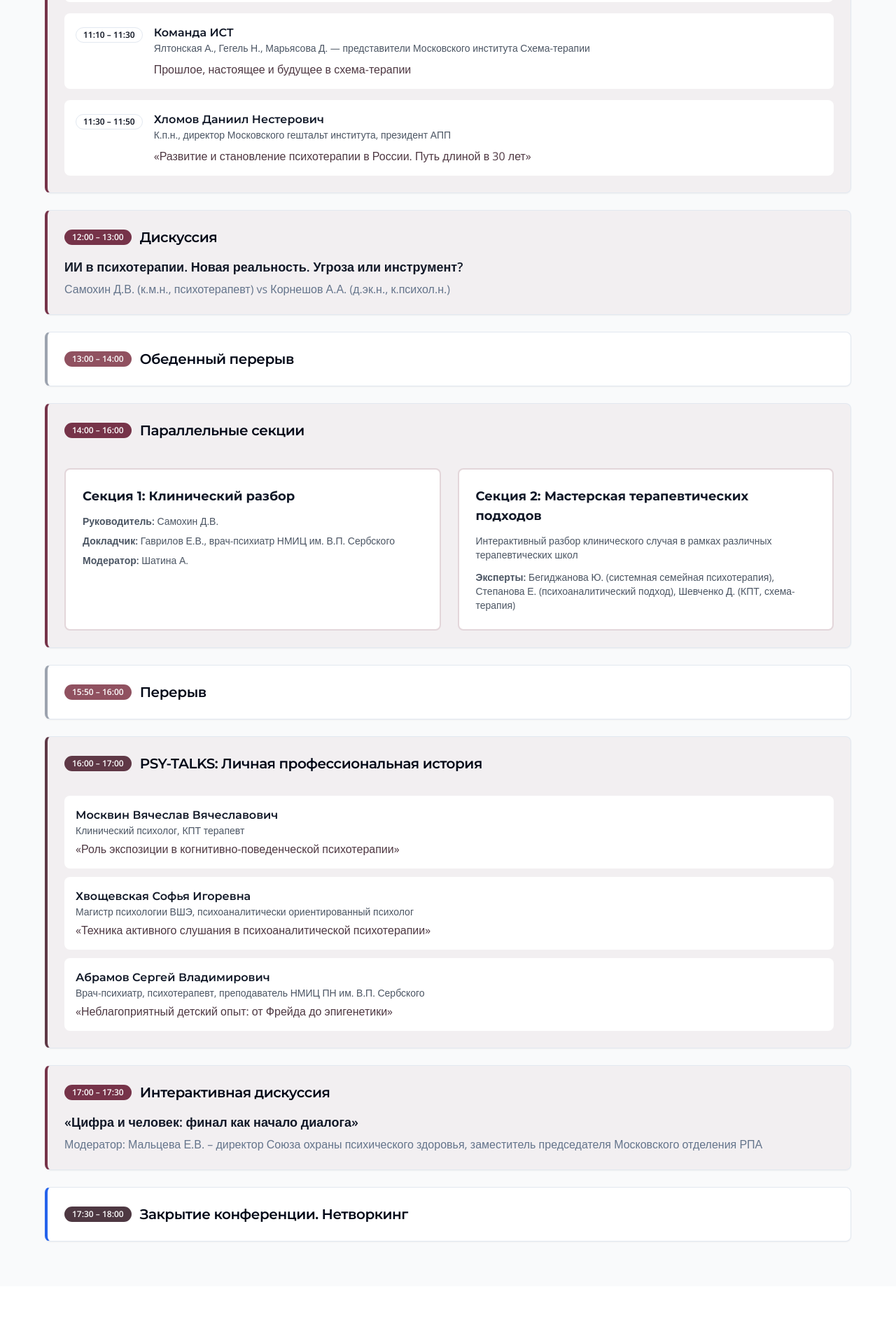
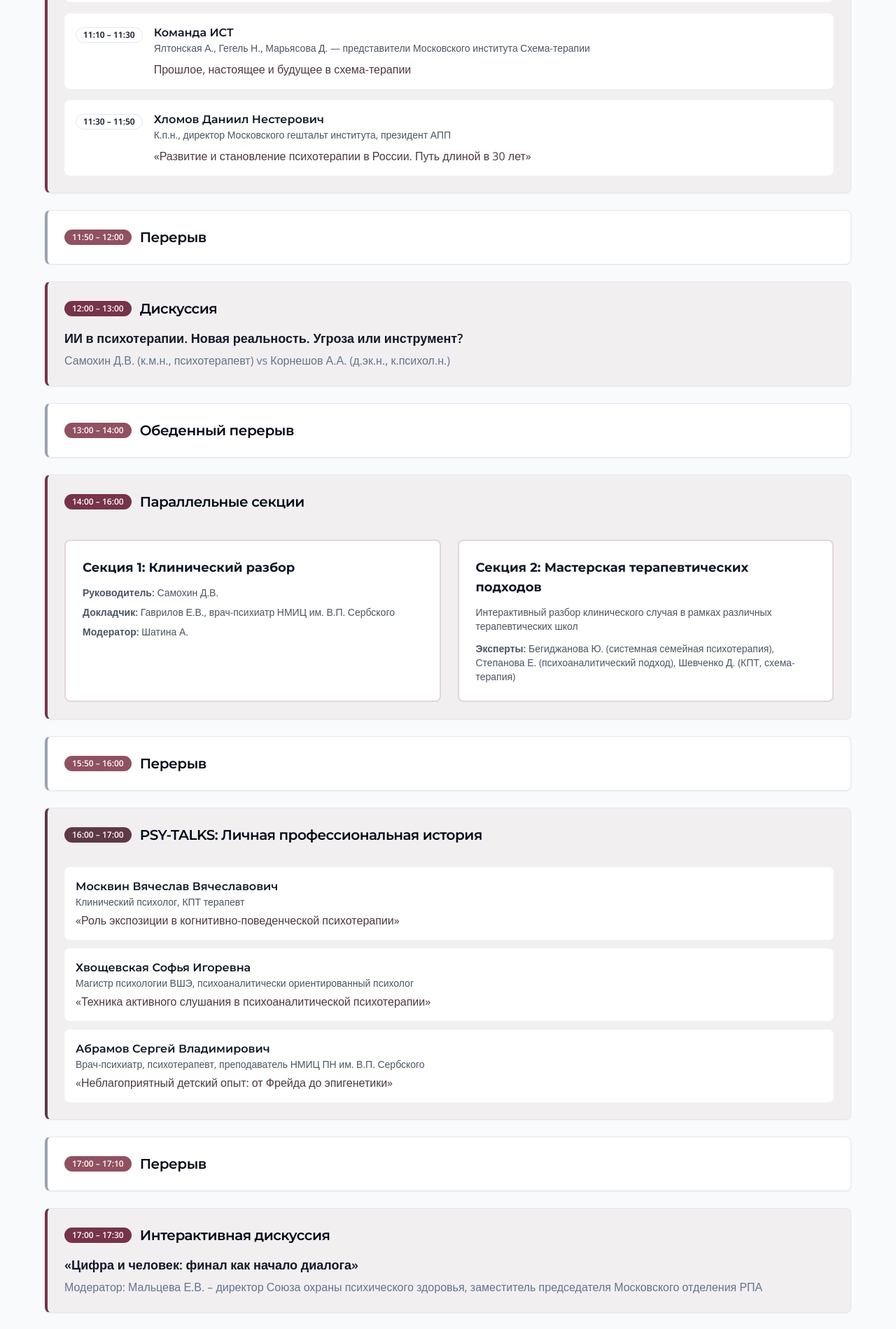
Before and after one commit to pr-poehali-dev/website-structure-optimization, a React (Vite) app: page / in a window 1280 px wide. Shown: the part 3080-4979 px from the top of the page at 70% size. Built offline with nearby package versions, Linux system fonts and the light colour scheme.

Commit message:
Добавлены перерывы в расписание

```diff
--- a/src/pages/Index.tsx
+++ b/src/pages/Index.tsx
@@ -355,6 +355,15 @@ const Index = () => {
                 </CardContent>
               </Card>
 
+              <Card className="border-l-4 border-l-gray-400">
+                <CardHeader>
+                  <div className="flex items-center gap-3">
+                    <Badge variant="secondary">11:50 – 12:00</Badge>
+                    <CardTitle className="text-xl">Перерыв</CardTitle>
+                  </div>
+                </CardHeader>
+              </Card>
+
               <Card className="border-l-4 border-l-[#763349] bg-[#763349]/5">
                 <CardHeader>
                   <div className="flex items-center gap-3 mb-2">
@@ -449,6 +458,15 @@ const Index = () => {
                     <p className="text-[#4e3842] font-medium">«Неблагоприятный детский опыт: от Фрейда до эпигенетики»</p>
                   </div>
                 </CardContent>
+              </Card>
+
+              <Card className="border-l-4 border-l-gray-400">
+                <CardHeader>
+                  <div className="flex items-center gap-3">
+                    <Badge variant="secondary">17:00 – 17:10</Badge>
+                    <CardTitle className="text-xl">Перерыв</CardTitle>
+                  </div>
+                </CardHeader>
               </Card>
 
               <Card className="border-l-4 border-l-[#763349] bg-[#763349]/5">
```
